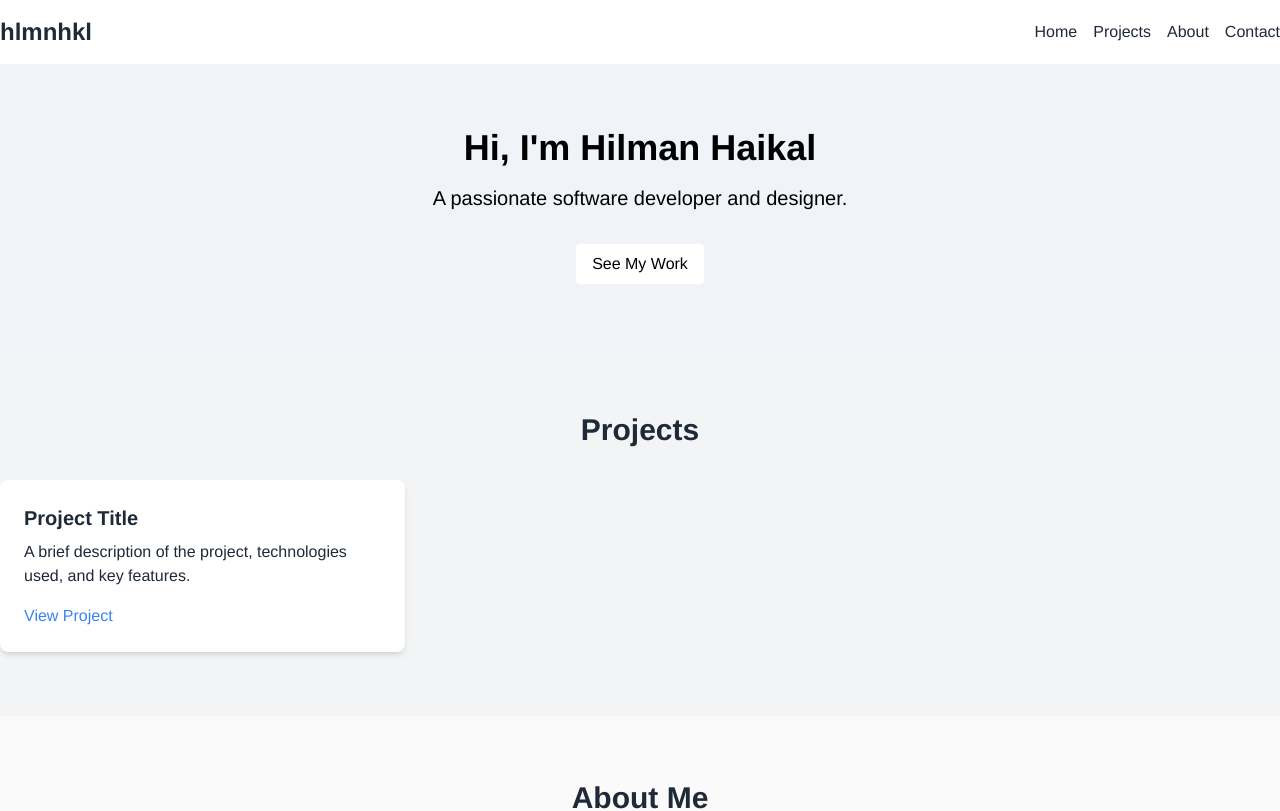
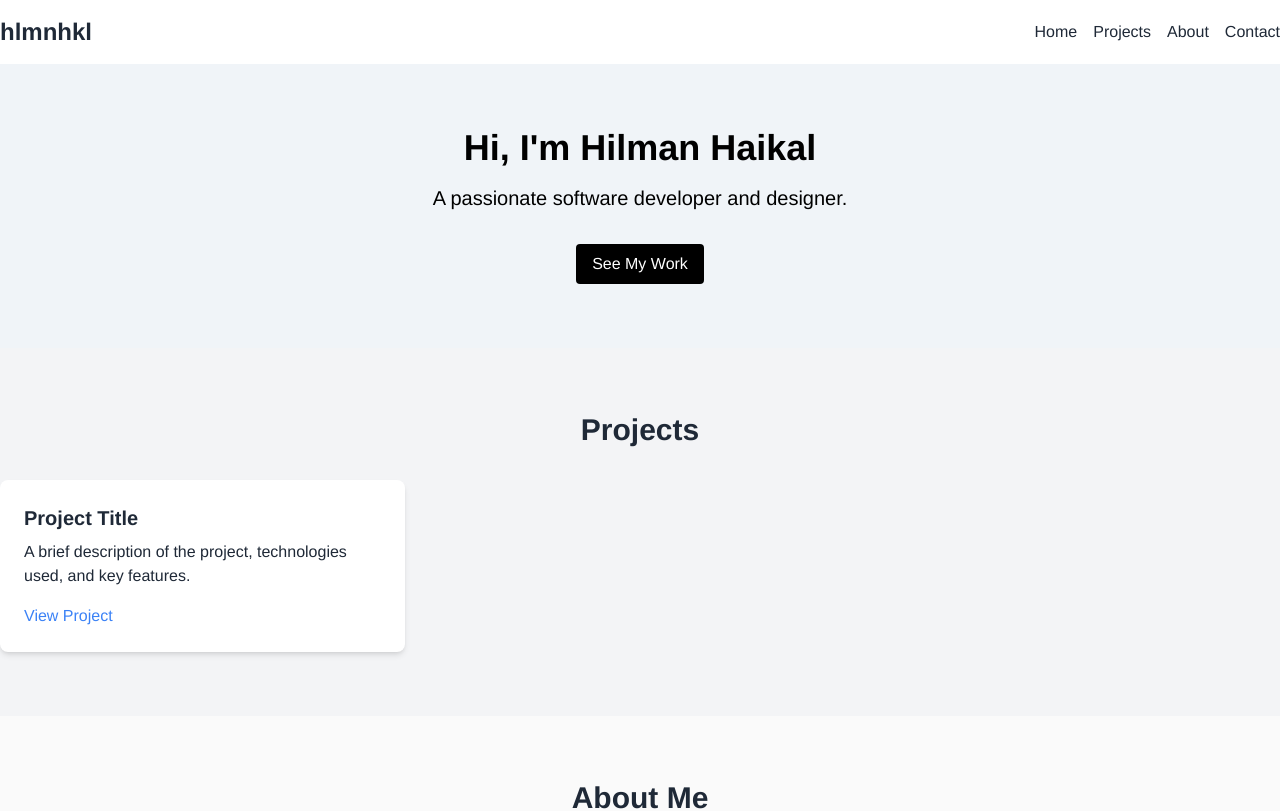
Before and after one commit to noctwilliam/hlmnhkl-portfolio, a Vue app: page / in a window 1280 px wide. Shown: the top 811 px of the page. Built offline with nearby package versions, Linux system fonts and the light colour scheme.

Commit message:
modify herosection

```diff
--- a/src/components/HeroSection.vue
+++ b/src/components/HeroSection.vue
@@ -2,7 +2,7 @@
   <section id="hero" class="bg-blue-500 text-white text-center py-20">
     <h1 class="text-4xl font-bold text-black">Hi, I'm Hilman Haikal</h1>
     <p class="text-xl mt-4 text-black">A passionate software developer and designer.</p>
-    <a href="#projects" class="mt-8 inline-block bg-white text-black py-2 px-4 rounded">See My Work</a>
+    <a href="#projects" class="mt-8 inline-block bg-black text-white py-2 px-4 rounded">See My Work</a>
   </section>
 </template>
 
```
